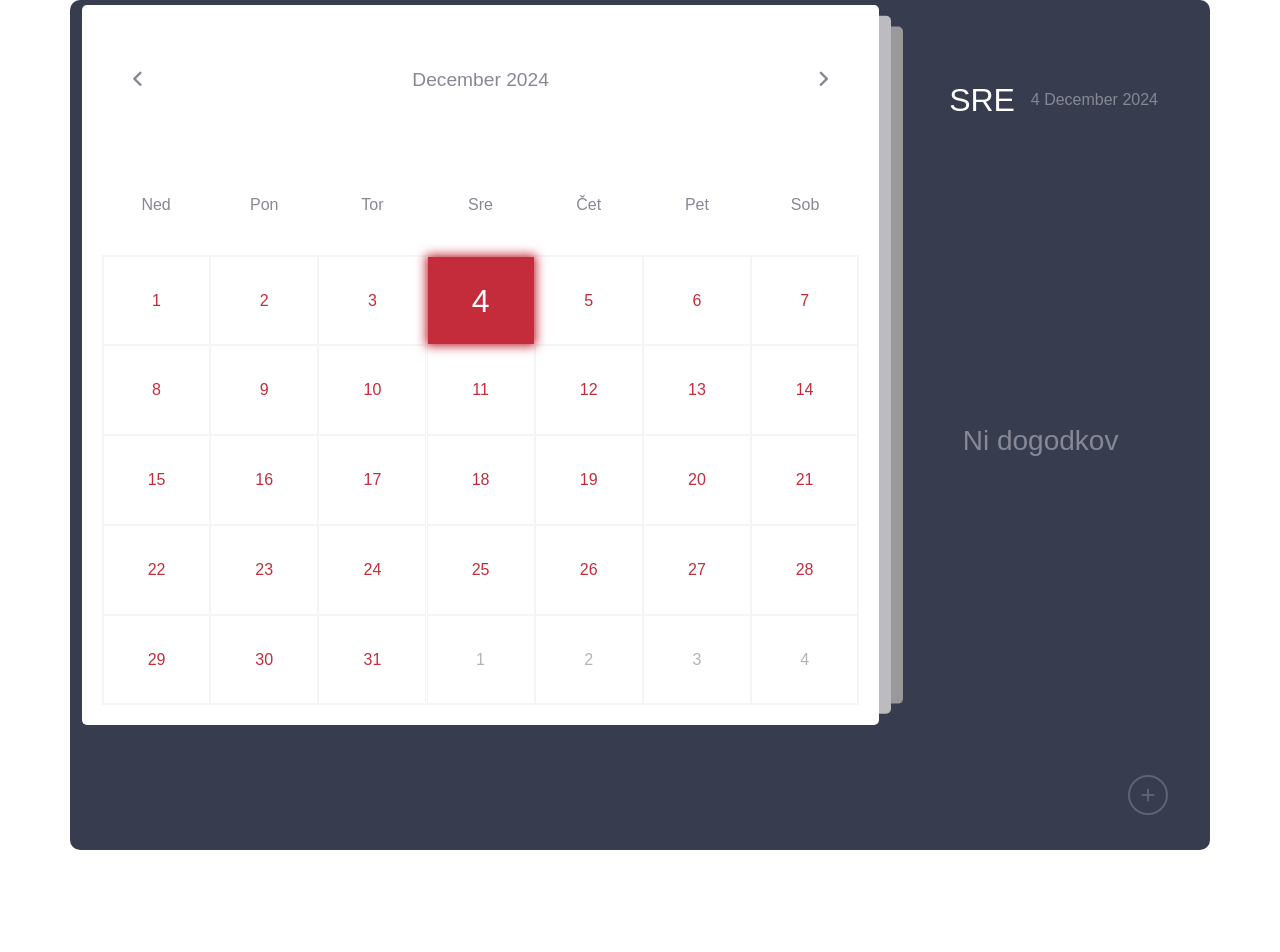
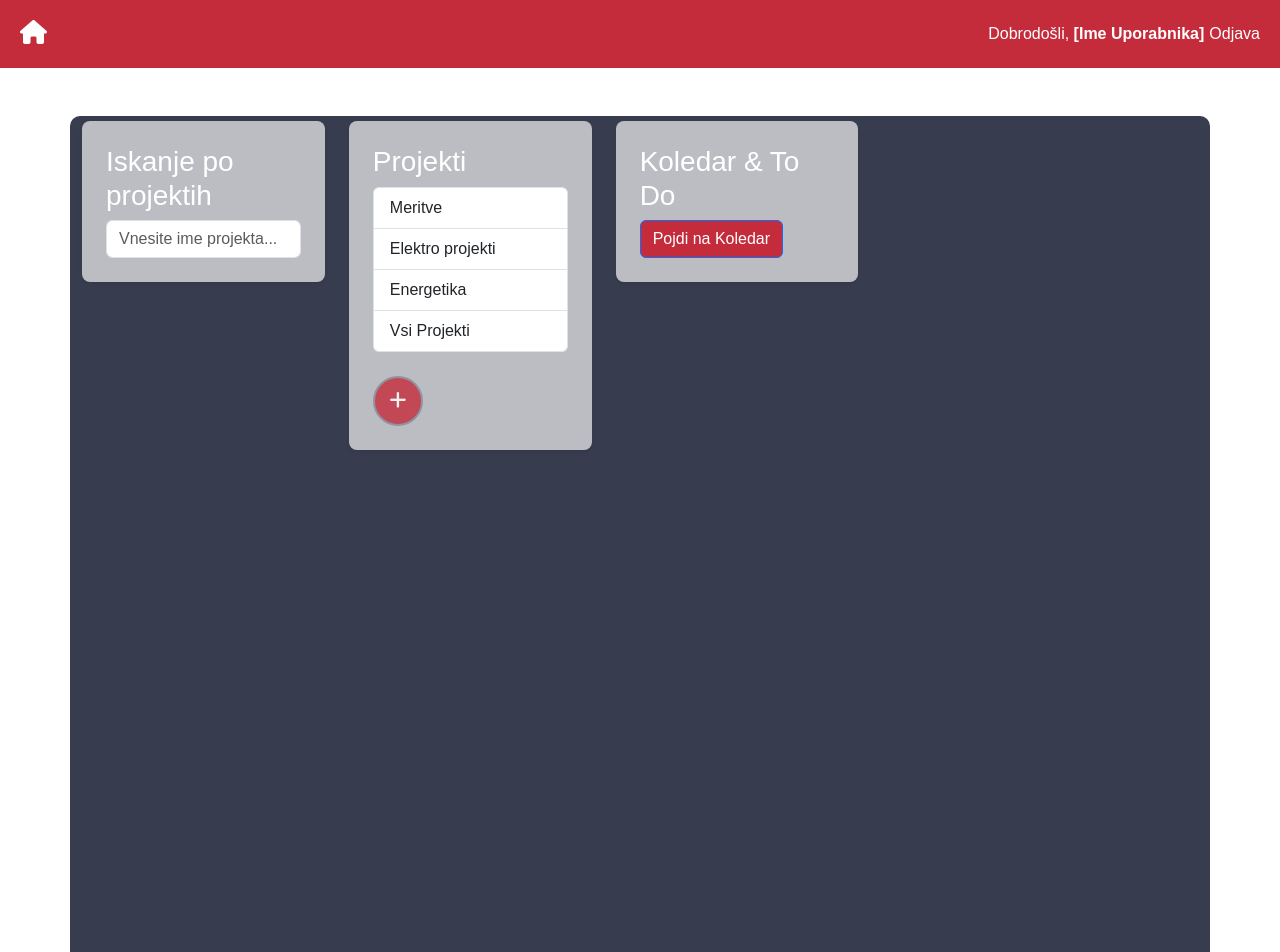
Before and after one commit to Deyc11/React_Elektro_Inzeniring_TB_Website, a React (Vite) app: page / in a window 1280 px wide. Shown: the top 952 px of the page. Before the commit the page ends 880 px from the top, so only its background shows below. Built offline with nearby package versions, Linux system fonts and the light colour scheme.

Commit message:
Routing working, css needs a fix, Odjava page na novo

```diff
--- a/src/App.jsx
+++ b/src/App.jsx
@@ -1,13 +1,18 @@
 import React from 'react';
-import './styles/styles.css';
+import { BrowserRouter as Router, Routes, Route } from 'react-router-dom';
+import Navbar from './components/Navbar';
+import HomePage from './pages/HomePage';
 import KoledarPage from './pages/KoledarPage';
-
 
 const App = () => {
   return (
-    <div>
-      <KoledarPage />
-    </div>
+    <Router>
+      <Navbar />
+      <Routes>
+        <Route path="/" element={<HomePage />} />
+        <Route path="/koledar" element={<KoledarPage />} />
+      </Routes>
+    </Router>
   );
 };
 
--- a/src/components/KoledarBox.jsx
+++ b/src/components/KoledarBox.jsx
@@ -1,13 +1,14 @@
 import React from "react";
+import { Link } from "react-router-dom";
 
 const KoledarBox = () => {
   return (
     <div className="col-md-4 mb-4">
       <div className="window-box p-4 shadow-sm">
         <h3>Koledar & To Do</h3>
-            <a href="./Calendar/index.html">
+        <Link to="/koledar">
           <button className="btn btn-primary">Pojdi na Koledar</button>
-            </a>
+        </Link>
       </div>
     </div>
   );
--- a/src/components/Navbar.jsx
+++ b/src/components/Navbar.jsx
@@ -1,11 +1,14 @@
 import React from 'react';
+import { Link } from 'react-router-dom'; // Uvozi Link
 import '../styles/styles.css';
 
 const Navbar = () => {
   return (
     <nav className="navbar">
       <div className="left-menu">
-        <i className="fas fa-home home-icon"></i>
+        <Link to="/"> {/* Navigacija na domačo stran */}
+          <i className="fas fa-home home-icon"></i>
+        </Link>
       </div>
       <div className="right-menu">
         <span>
--- a/src/pages/HomePage.jsx
+++ b/src/pages/HomePage.jsx
@@ -1,13 +1,11 @@
 import React from 'react';
 import '../styles/styles.css';
-import Navbar from '../components/Navbar';
 import ControlPanel from '../components/ControlPanel';
 
 
 const HomePage = () => {
   return (
     <div>
-      <Navbar />
       <ControlPanel />
     </div>
   );
--- a/src/pages/KoledarPage.jsx
+++ b/src/pages/KoledarPage.jsx
@@ -1,5 +1,5 @@
 import React, { useState, useEffect } from "react";
-import "../styles//Koledar.css"; // External CSS for styling (optional but recommended)
+import "../styles/Koledar.css"; // External CSS for styling (optional but recommended)
 
 const months = [
   "Januar",
@@ -15,16 +15,6 @@ const months = [
   "November",
   "December",
 ];
-
-const customWeekdays = {
-  Mon: "PON",
-  Tue: "TOR",
-  Wed: "SRE",
-  Thu: "ČET",
-  Fri: "PET",
-  Sat: "SOB",
-  Sun: "NED",
-};
 
 const Koledar = () => {
   const today = new Date();
@@ -131,8 +121,8 @@ const Koledar = () => {
   };
 
   const formatTime = (time) => {
-    let formattedTime = time.replace(/[^0-9:]/g, ""); // Remove non-numeric characters except colon
-    if (formattedTime.length === 2 && !formattedTime.includes(":")) formattedTime += ":";
+    let formattedTime = time.replace(/[^0-9]/g, ""); // Remove non-numeric characters
+    if (formattedTime.length === 2) formattedTime += ":";
     if (formattedTime.length > 5) formattedTime = formattedTime.slice(0, 5);
     return formattedTime;
   };
@@ -186,11 +176,7 @@ const Koledar = () => {
 
       <div className="right">
         <div className="today-date">
-          <div className="event-day">
-            {customWeekdays[
-              new Date(year, month, activeDay).toLocaleDateString("en-US", { weekday: "short" })
-            ]}
-          </div>
+          <div className="event-day">{new Date(year, month, activeDay).toLocaleDateString("en-US", { weekday: "short" })}</div>
           <div className="event-date">
             {activeDay} {months[month]} {year}
           </div>
--- a/src/styles/styles.css
+++ b/src/styles/styles.css
@@ -14,12 +14,19 @@ nav.navbar {
 }
 
 .home-icon {
+  color:white;
+  transition: all 0.3 ease;
   font-size: 24px;
   cursor: pointer;
 }
 
 .home-icon:hover{
   color: #e1fddfe1;
+  transform: scale(1.1);
+}
+
+.home-icon:active {
+  color: #a3222f; /* Barva ob kliku */
 }
 
 .right-menu {
```
Also changed, not shown: src/pages/Odjava.jsx (added, +11 -0 lines). Lines whose indentation alone changed are shown as unchanged.
